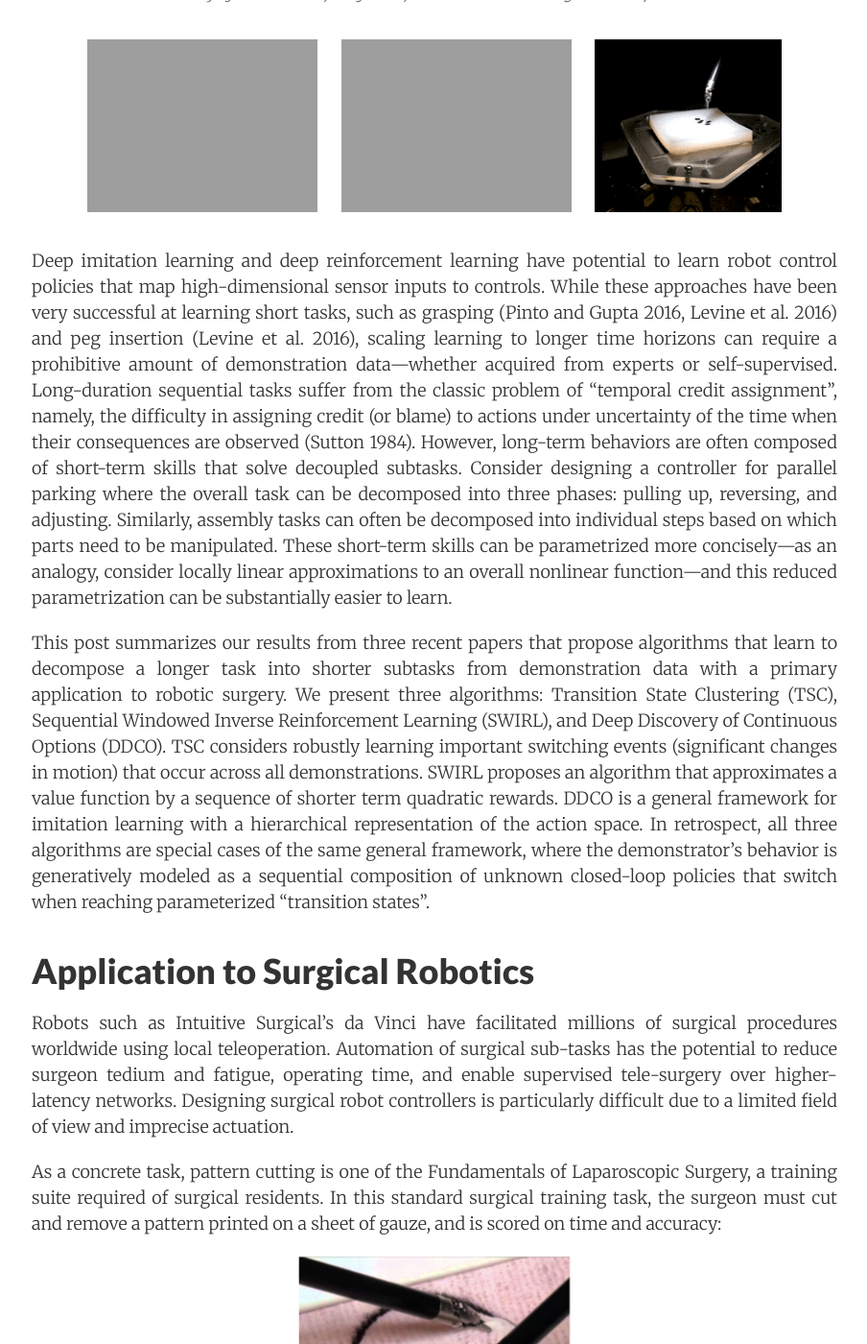
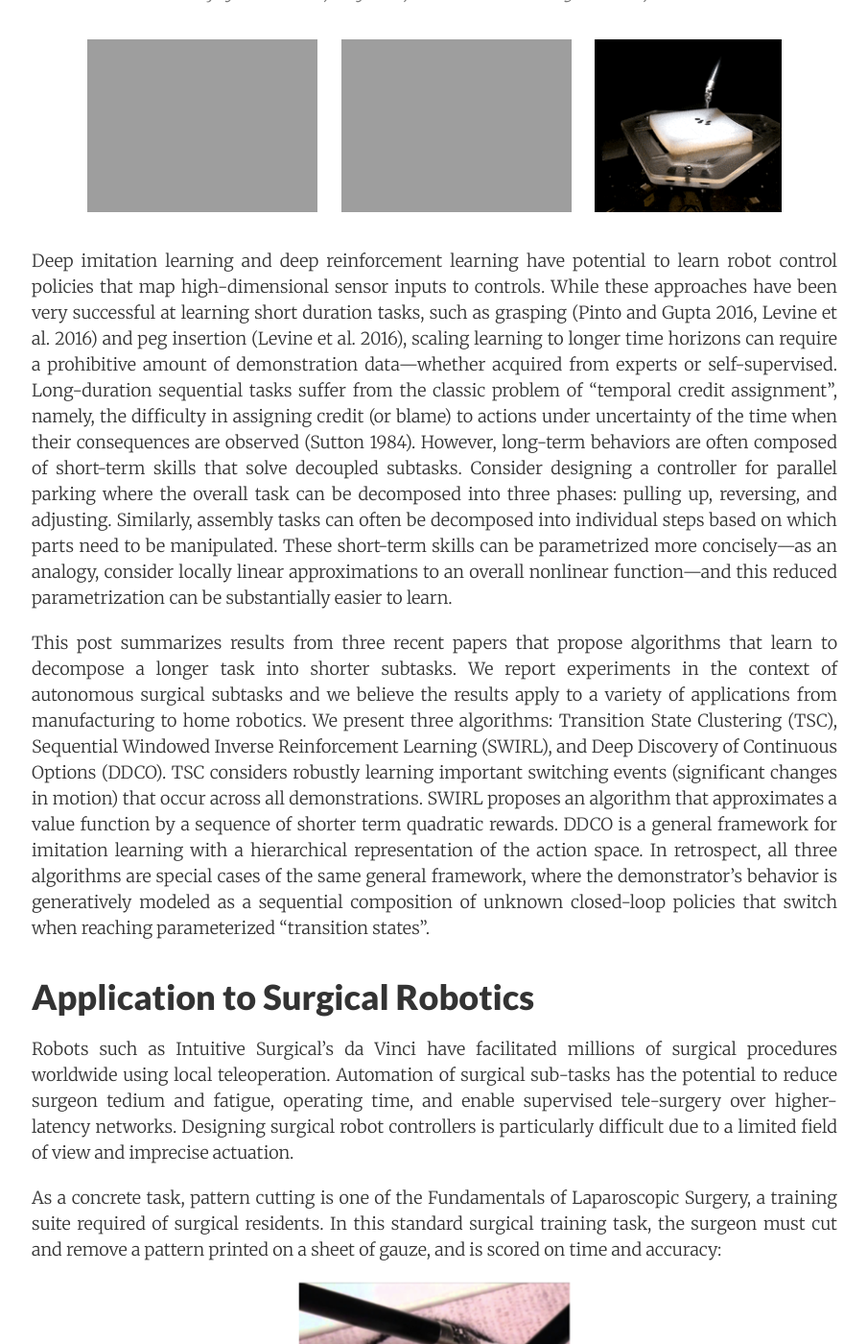
Before and after one commit to bairblog/bairblog.github.io, a Jekyll site: the page built from _posts/2017-10-17-lfd-surgical-robots.md, in a window 1280 px wide and 1400 px high, scrolled down 534 px. Shown: the whole window at 96% size, without its empty margins (187-1091 px from the left). Built offline with Jekyll 4.4.1, drawn with Linux system fonts in a browser that asks for light colours; nearby versions of some CDN libraries; formulas are drawn with MathJax 3; comment, search, counter and statistics services are not loaded; some of the changed text lies outside the part shown.

Commit message:
Fixed with Kens last minute stuff.
Might add links to all papers now but for now let's push to the main blog to get something before 10am

```diff
--- a/_posts/2017-10-17-lfd-surgical-robots.md
+++ b/_posts/2017-10-17-lfd-surgical-robots.md
@@ -18,7 +18,7 @@
 
 Deep imitation learning and deep reinforcement learning have potential to learn
 robot control policies that map high-dimensional sensor inputs to controls.
-While these approaches have been very successful at learning short tasks, such
+While these approaches have been very successful at learning short duration tasks, such
 as grasping (Pinto and Gupta 2016, Levine et al. 2016) and peg insertion (Levine
 et al. 2016), scaling learning to longer time horizons can require a prohibitive
 amount of demonstration data---whether acquired from experts or self-supervised.
@@ -34,20 +34,21 @@
 consider locally linear approximations to an overall nonlinear function---and
 this reduced parametrization can be substantially easier to learn.
 
-
-This post summarizes our results from three recent papers that propose
-algorithms that learn to decompose a longer task into shorter subtasks from
-demonstration data with a primary application to robotic surgery. We present
-three algorithms: Transition State Clustering (TSC), Sequential Windowed Inverse
-Reinforcement Learning (SWIRL), and Deep Discovery of Continuous Options (DDCO).
-TSC considers robustly learning important switching events (significant changes
-in motion) that occur across all demonstrations. SWIRL proposes an algorithm
-that approximates a value function by a sequence of shorter term quadratic
-rewards. DDCO is a general framework for imitation learning with a hierarchical
-representation of the action space. In retrospect, all three algorithms are
-special cases of the same general framework, where the demonstrator's behavior
-is generatively modeled as a sequential composition of unknown closed-loop
-policies that switch when reaching parameterized "transition states".
+This post summarizes results from three recent papers that propose algorithms
+that learn to decompose a longer task into shorter subtasks.  We report
+experiments in the context of autonomous surgical subtasks and we believe the
+results apply to a variety of applications from manufacturing to home robotics.
+We present three algorithms: Transition State Clustering (TSC), Sequential
+Windowed Inverse Reinforcement Learning (SWIRL), and Deep Discovery of
+Continuous Options (DDCO).  TSC considers robustly learning important switching
+events (significant changes in motion) that occur across all demonstrations.
+SWIRL proposes an algorithm that approximates a value function by a sequence of
+shorter term quadratic rewards. DDCO is a general framework for imitation
+learning with a hierarchical representation of the action space. In retrospect,
+all three algorithms are special cases of the same general framework, where the
+demonstrator's behavior is generatively modeled as a sequential composition of
+unknown closed-loop policies that switch when reaching parameterized "transition
+states".
 
 <!--more-->
 
@@ -98,17 +99,17 @@
 
 # Learning Transition Conditions
 
-In our first paper, Transition State Clustering (Krishnan et al. 2015), we
-explored the initial problem of learning from demonstrations the transition
-conditions, i.e., conditions that trigger a switch or a transition between
-manipulation behaviors in a task.  In many important tasks, while the actual
-motions may vary and be noisy, each demonstration contains roughly the same
-sequence of primitive motions. This consistent, repeated structure can be
-exploited to infer global transition criteria by identifying state-space
-conditions correlated with significant changes in motion. By assuming a known
-sequential order of primitives, the problem reduces to segmenting each
-trajectory and corresponding those segments across trajectories. This involves
-finding a common set of segment-to-segment transition events.
+The first paper, Transition State Clustering (Krishnan et al. 2015), explores
+the problem of learning transition conditions from demonstrations, i.e.,
+conditions that trigger a switch or a transition between manipulation behaviors
+in a task.  In many important tasks, while the actual motions may vary and be
+noisy, each demonstration contains roughly the same sequence of primitive
+motions. This consistent, repeated structure can be exploited to infer global
+transition criteria by identifying state-space conditions correlated with
+significant changes in motion. By assuming a known sequential order of
+primitives, the problem reduces to segmenting each trajectory and corresponding
+those segments across trajectories. This involves finding a common set of
+segment-to-segment transition events.
 
 We formalized this intuition in an algorithm called Transition State Clustering
 (TSC). Let $$D=\{d_i\}$$ be a set of demonstrations of a robotic task. Each
@@ -166,13 +167,12 @@
 In the pattern cutting task, TSC found the following transition conditions:
 
 <p style="text-align:center;">
-<img
-src="{{site.url}}{{site.baseurl}}/assets/surgical_robots/pattern-cutting-concept.png"
-alt="Figure 3: Conceptual diagram of pattern cutting."><br>
+<img src="{{site.url}}{{site.baseurl}}/assets/surgical_robots/pattern-cutting-concept.png" height="175" style="margin: 30px;" alt="Figure 3: Conceptual diagram of pattern cutting.">
+<img src="{{site.url}}{{site.baseurl}}/assets/surgical_robots/pattern-cutting.png" height="200" alt="Figure 3: Conceptual diagram of pattern cutting."><br>
 <i>
-Left: A conceptual diagram of the pattern cutting task with manually identified
-segments, Right: compared to the the automatically discovered transition states
-(a) and transition state clusters (b).
+Surgical pattern cutting task.  Left: manually identified transitions. Right:
+automatically discovered transition states (a) and transition state clusters
+(b).
 </i>
 </p>
 
@@ -467,14 +467,12 @@
 # Conclusion
 
 To summarize, learning sequential task structure from demonstrations has many
-applications and is essential for automating sub-tasks in surgical robotics. We
-were motivated by automatically inferring transition conditions for finite state
-machine design. This work inspired us to build links to Reinforcement Learning
-and the Options Framework. We see several avenues for future work: (1)
-representations that better model rotational geometry and configuration spaces,
-(2) hybrid schemes that consider both parametrized primitives and those derived
-from analytic formulae, and (3) consideration of state-space segmentation as
-well as temporal segmentation.
+applications in robotics such as automating surgical sub-tasks and can be
+facilitated by segmenting to learning task structure. We see several avenues for
+future work: (1) representations that better model rotational geometry and
+configuration spaces, (2) hybrid schemes that consider both parametrized
+primitives and those derived from analytic formulae, and (3) consideration of
+state-space segmentation as well as temporal segmentation.
 
 <hr>
 
```
Also changed, not shown: other parts of _posts/2017-10-17-lfd-surgical-robots.md (+2 -2 lines).
